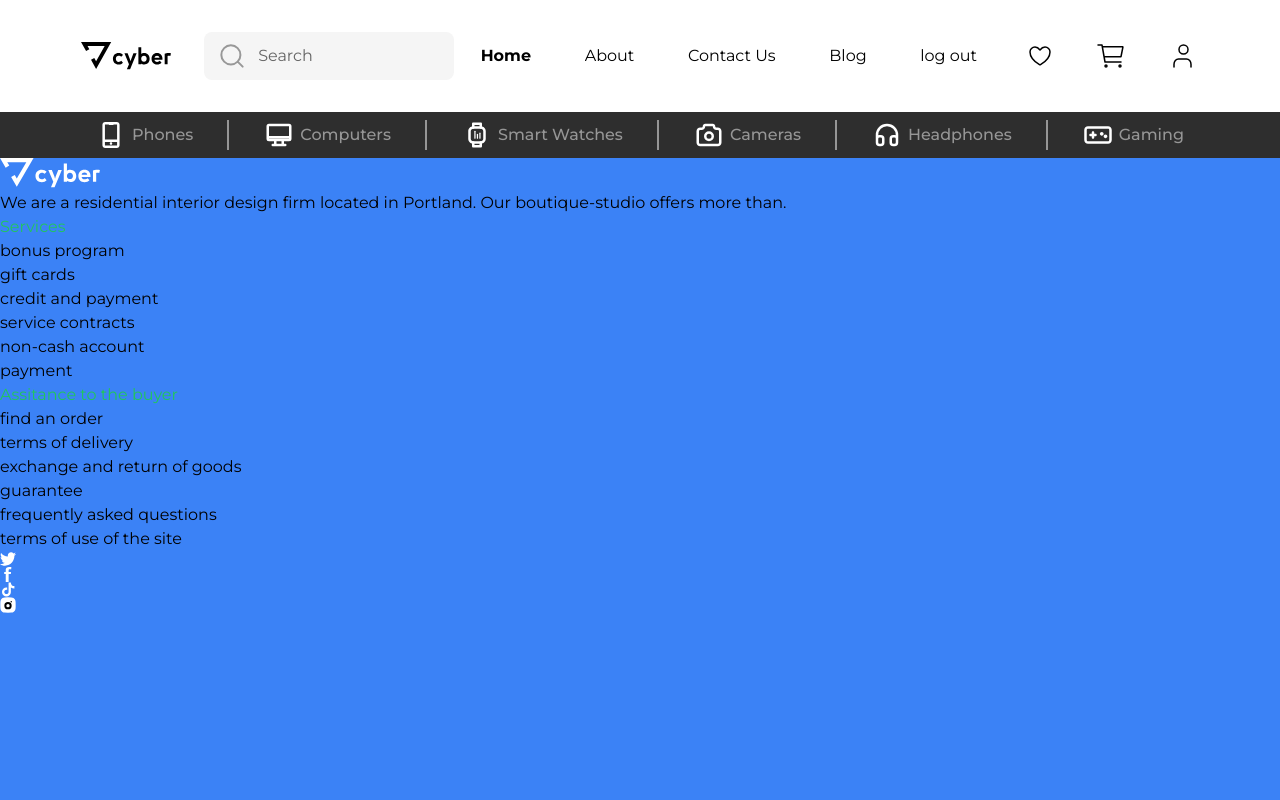
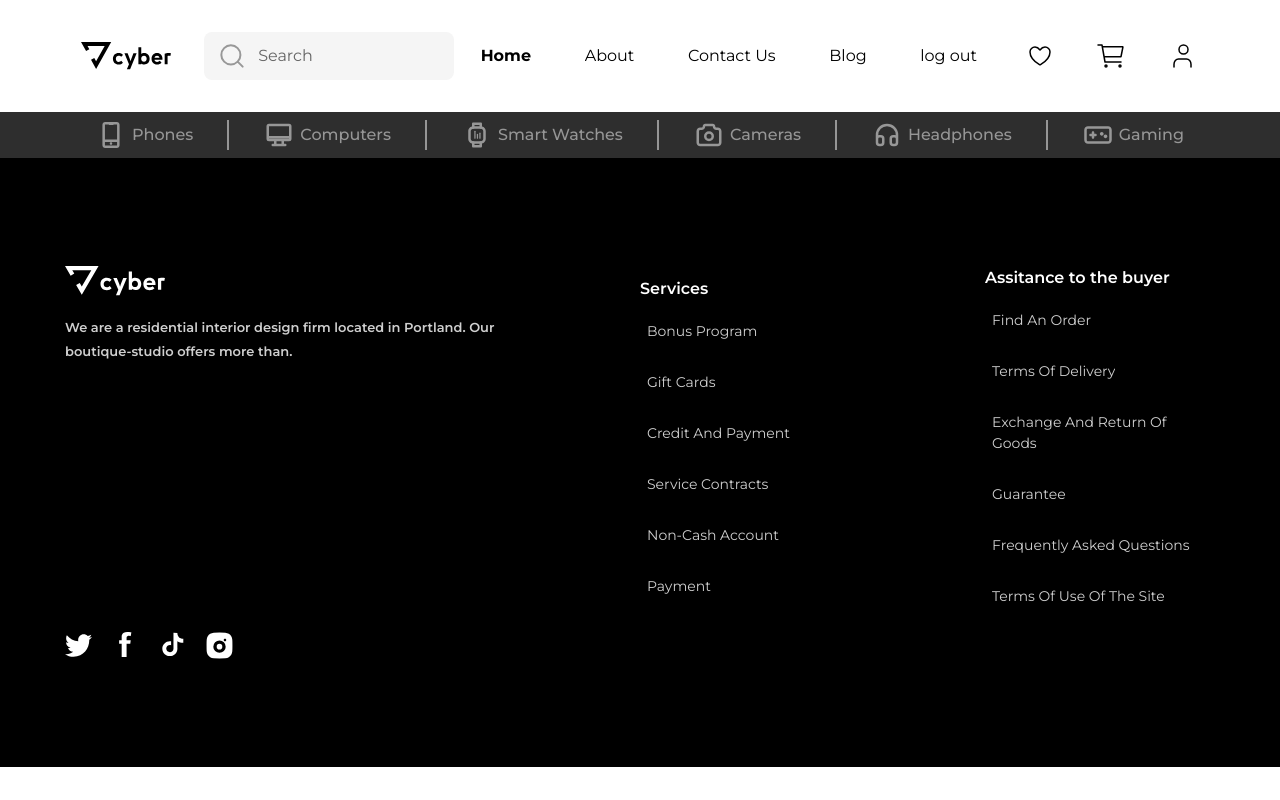
Before and after one commit to omidfarhangnia/Cyber_E_Commerce, a Next.js app: page / in a window 1280 px wide. Built offline with nearby package versions, Linux system fonts and the light colour scheme.

Commit message:
finishing footer and fixing some bugs

```diff
--- a/src/app/template.js
+++ b/src/app/template.js
@@ -21,7 +21,7 @@ export default function Template({ children }) {
   }, []);
 
   return (
-    <div className="font-sf-md relative h-[100vh] w-full overflow-hidden bg-blue-500">
+    <div className="font-sf-md relative min-h-[100vh] w-full overflow-hidden">
       <Header
         isBurgerPlayed={isBurgerPlayed}
         isSearchBoxOpened={isSearchBoxOpened}
--- a/src/components/footer/footer.js
+++ b/src/components/footer/footer.js
@@ -1,4 +1,5 @@
 import Image from "next/image";
+import Link from "next/link";
 
 const footerLinks = [
   {
@@ -27,54 +28,77 @@ const footerLinks = [
 
 export default function Footer() {
   return (
-    <div className="">
-      <div>
+    <div className="flex items-center justify-center bg-[#181313] px-[32px] py-[48px] md:bg-black lg:px-[50px] lg:py-[108px]">
+      <div className="flex w-full max-w-[1150px] flex-wrap items-center gap-[32px] md:gap-0 lg:justify-between">
+        <div className="flex w-full flex-col items-center md:w-[40%] md:items-start md:self-start">
           <Image
             width={100}
             height={30}
             alt="white logo"
             src={"/logo/white-logo.svg"}
           />
-        <p>
+          <p className="mt-[16px] text-center text-[13px] font-semibold leading-[24px] text-[#CFCFCF] md:text-start">
             We are a residential interior design firm located in Portland. Our
             boutique-studio offers more than.
           </p>
         </div>
-      {footerLinks.map((footerLink) => {
+        {footerLinks.map((footerLink, i) => {
           return (
-          <div>
-            <h4 className="text-green-500">{footerLink.header}</h4>
-            {footerLink.links.map((link) => (
-              <div>{link}</div>
+            <div
+              key={i}
+              className="flex w-full flex-col items-center md:w-[30%] md:items-start lg:w-[20%]"
+            >
+              <h4 className="mb-[15px] select-none font-semibold text-white">
+                {footerLink.header}
+              </h4>
+              <div className="flex flex-col items-center gap-[20px] md:items-start">
+                {footerLink.links.map((link, i) => (
+                  <Link
+                    key={i}
+                    href={"/"}
+                    className="nav--links text-[14px] capitalize text-[#CFCFCF] hover:border-[#CFCFCF] md:text-start"
+                  >
+                    {link}
+                  </Link>
                 ))}
+              </div>
             </div>
           );
         })}
-      <div>
+        <div className="mt-[20px] flex w-full justify-center gap-[20px] md:justify-start">
+          <Link href={"/"}>
             <Image
-          width={16}
-          height={16}
+              width={27}
+              height={27}
               src={"/icons/twitter.svg"}
               alt="twitter icon"
             />
+          </Link>
+          <Link href={"/"}>
             <Image
-          width={16}
-          height={16}
+              width={27}
+              height={27}
               src={"/icons/facebook.svg"}
               alt="facebook icon"
             />
+          </Link>
+          <Link href={"/"}>
             <Image
-          width={16}
-          height={16}
+              width={27}
+              height={27}
               src={"/icons/tiktok.svg"}
               alt="tiktok icon"
             />
+          </Link>
+          <Link href={"/"}>
             <Image
-          width={16}
-          height={16}
+              width={27}
+              height={27}
               src={"/icons/instagram.svg"}
               alt="instagram icon"
             />
+          </Link>
+        </div>
       </div>
     </div>
   );
--- a/src/components/header/burger.js
+++ b/src/components/header/burger.js
@@ -11,7 +11,7 @@ export default function Burger({ isBurgerPlayed, isAnimePlaying }) {
   const pathname = usePathname();
 
   return (
-    <div className="divider-container absolute bottom-[150%] flex h-[140vh] w-[600vw] flex-col lg:hidden">
+    <div className="divider-container fixed bottom-[150%] hidden h-[140vh] w-[600vw] flex-col">
       <div className="bg-[#211C24]">
         <div className="nav-links-sm relative z-10 h-[100vh] opacity-0">
           <Image
@@ -22,7 +22,7 @@ export default function Burger({ isBurgerPlayed, isAnimePlaying }) {
             className="absolute right-0 top-0 h-[100vh] w-[100vw] object-cover"
           />
           <div className="fixed right-[10vw] top-[10vh] flex h-[70vh] w-[80vw] flex-col justify-between rounded-[30px] bg-[rgba(255,255,255,0.4)] px-[20px] py-[30px]">
-            <div className="flex justify-between items-center px-[2.5vw]">
+            <div className="flex items-center justify-between px-[2.5vw]">
               <Link href={"/"}>
                 <Image
                   width={90}
--- a/src/components/header/header.js
+++ b/src/components/header/header.js
@@ -31,6 +31,9 @@ export function handleBurgerAction(isBurgerPlayed, isAnimePlaying) {
         {
           x: 0,
           duration: 1.5,
+          onComplete: () => {
+            document.querySelector(".divider-container").style.display = "none";
+          },
         },
         "startLabel",
       );
@@ -40,6 +43,9 @@ export function handleBurgerAction(isBurgerPlayed, isAnimePlaying) {
       {
         bottom: "-40vh",
         duration: 2.5,
+        onStart: () => {
+          document.querySelector(".divider-container").style.display = "flex";
+        },
       },
       "startLabel",
     )
@@ -89,15 +95,16 @@ export default function Header(props) {
               <div className="relative" key={category.id}>
                 <Link
                   href={category.url}
-                  className="mx-auto flex items-center gap-[6px] transition-all hover:translate-y-[-3px]"
+                  className="group mx-auto flex items-center gap-[6px] transition-all hover:translate-y-[-2px]"
                 >
                   <Image
                     width={30}
                     height={30}
                     alt="link icons"
+                    className="opacity-50 group-hover:opacity-80"
                     src={category.svg}
                   />
-                  <span className="py-[7px] font-medium leading-[32px] text-[#969696]">
+                  <span className="py-[7px] font-medium leading-[32px] text-[#969696] group-hover:text-[#e5e5e5]">
                     {category.label}
                   </span>
                 </Link>
```
Lines whose indentation alone changed are shown as unchanged.
